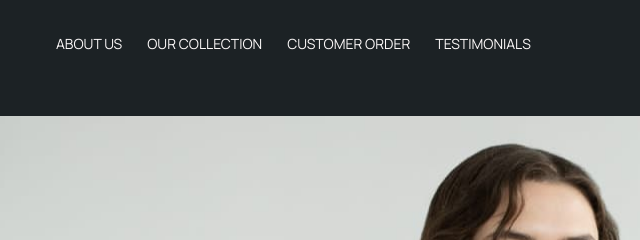
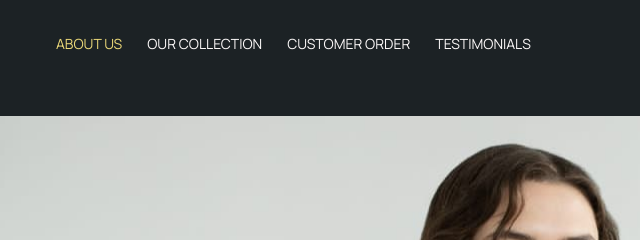
Before and after one commit to GoitStudentsWorks/96_html-css_01eksandr0, a website built with Vite: page src/index.html in a window 1280 px wide. In both pictures the pointer is over the link "ABOUT US". Shown: the top 240 px of the page, 148-788 px from the left. Built offline with nearby package versions, Linux system fonts and the light colour scheme.

Commit message:
finish header

```diff
--- a/src/css/header.css
+++ b/src/css/header.css
@@ -92,4 +92,8 @@
     border: 1px solid var(--yellow, #ecd979);
     background-color: transparent;
   }
+  .header-link:hover,
+  .header-link:focus {
+    color: #ecd979;
+  }
 }
```
